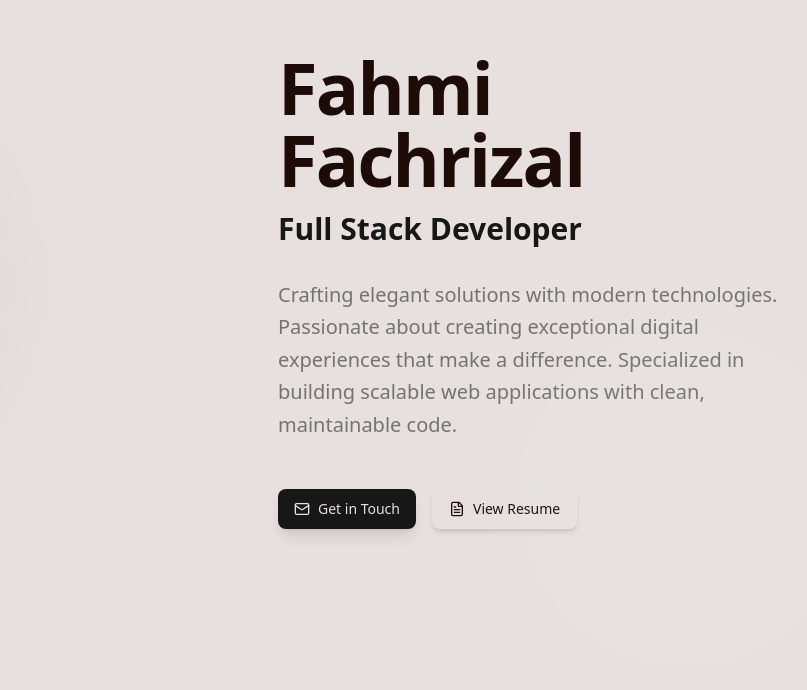
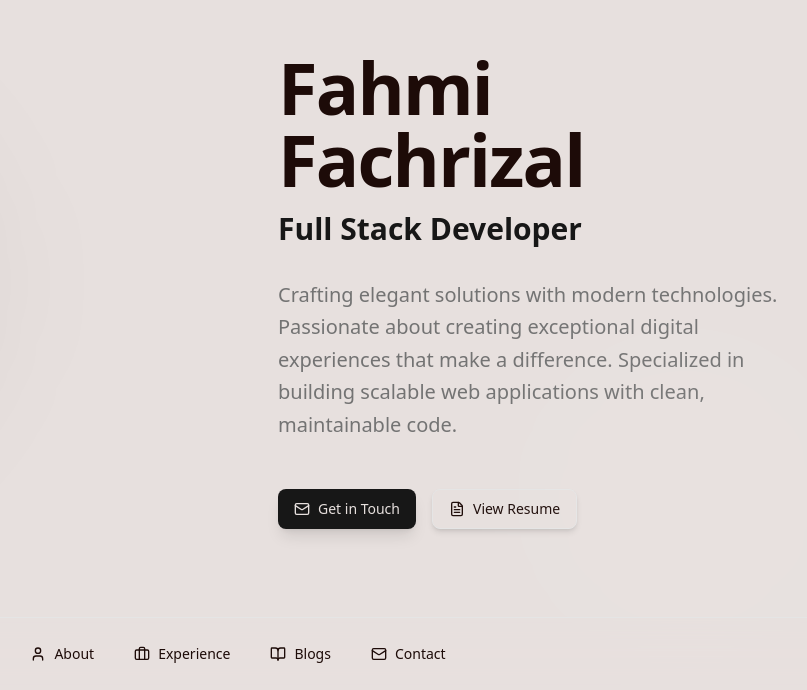
Before and after one commit to fahmifachrizal/fahmifachrizal, a Next.js app: page / in a window 1280 px wide. Shown: the part 110-800 px from the top of the page, without its empty margins (402-1209 px from the left). Built offline with nearby package versions, Linux system fonts and the light colour scheme.

Commit message:
floating menu

```diff
--- a/components/layout/floating-navbar.tsx
+++ b/components/layout/floating-navbar.tsx
@@ -1,104 +1,62 @@
-"use client"
+import React from "react"
+import { Button } from "@/components/ui/button"
+import { User, Briefcase, BookOpen, Mail } from "lucide-react"
 
-import { useEffect, useState } from "react"
-import { cn } from "@/lib/utils"
-import { Home, User, Briefcase, BookOpen, Mail } from "lucide-react"
-import { Button } from "../ui/button"
-
-interface FloatingNavbarProps {
-  isFloating?: boolean
+interface NavigationMenuProps {
+  isFloating: boolean
 }
 
-const navItems = [
-  { id: "hero", icon: Home, label: "Home" },
-  { id: "about", icon: User, label: "About" },
-  { id: "experience", icon: Briefcase, label: "Experience" },
-  { id: "blog", icon: BookOpen, label: "Blog" },
-  { id: "contact", icon: Mail, label: "Contact" },
-]
-
-export function FloatingNavbar({ isFloating = false }: FloatingNavbarProps) {
-  const [activeSection, setActiveSection] = useState("hero")
-
-  useEffect(() => {
-    const handleScroll = () => {
-      const sections = navItems
-        .map((item) => {
-          const element = document.getElementById(item.id)
-          if (element) {
-            const rect = element.getBoundingClientRect()
-            return {
-              id: item.id,
-              top: rect.top,
-              bottom: rect.bottom,
-            }
-          }
-          return null
-        })
-        .filter(Boolean)
-
-      // Find the section that's most visible in viewport
-      const viewportMiddle = window.innerHeight / 2
-      const currentSection = sections.find(
-        (section) =>
-          section &&
-          section.top <= viewportMiddle &&
-          section.bottom >= viewportMiddle
-      )
-
-      if (currentSection) {
-        setActiveSection(currentSection.id)
-      }
-    }
-
-    window.addEventListener("scroll", handleScroll)
-    handleScroll() // Initial check
-
-    return () => window.removeEventListener("scroll", handleScroll)
-  }, [])
-
-  const scrollToSection = (sectionId: string) => {
-    const element = document.getElementById(sectionId)
+export function FloatingNavbar({ isFloating }: NavigationMenuProps) {
+  const scrollToSection = (id: string) => {
+    const element = document.getElementById(id)
     if (element) {
-      const top = element.offsetTop - 100
-      window.scrollTo({ top, behavior: "smooth" })
+      element.scrollIntoView({ behavior: "smooth" })
     }
   }
 
   return (
     <nav
-      className={cn(
-        "fixed bottom-8 left-1/2 z-50 -translate-x-1/2 transition-all duration-300",
-        "hidden md:block", // Hide on mobile
-        isFloating ? "translate-y-0 opacity-100" : "translate-y-20 opacity-0"
-      )}>
-      <div className="flex items-center gap-2 rounded-full border bg-background/95 px-4 py-3 shadow-lg backdrop-blur supports-backdrop-filter:bg-background/60">
-        {navItems.map((item) => {
-          const Icon = item.icon
-          const isActive = activeSection === item.id
-
-          return (
-            <Button
-              key={item.id}
-              onClick={() => scrollToSection(item.id)}
-              className={cn(
-                "group relative flex items-center gap-2 rounded-full px-4 py-2 text-sm font-medium transition-all",
-                isActive
-                  ? "bg-primary text-primary-foreground"
-                  : "text-muted-foreground hover:bg-accent hover:text-accent-foreground"
-              )}
-              title={item.label}>
-              <Icon className="size-4" />
-              <span
-                className={cn(
-                  "max-w-0 overflow-hidden transition-all duration-300",
-                  isActive && "max-w-xs"
-                )}>
-                {item.label}
-              </span>
-            </Button>
-          )
-        })}
+      className={`fixed left-1/2 z-50 w-full -translate-x-1/2 transition-all duration-300 ease-out ${
+        isFloating ? "bottom-0 md:bottom-8" : "bottom-0"
+      }`}>
+      <div
+        className={`mx-auto flex items-center justify-center gap-1 px-4 py-4 backdrop-blur-xl transition-all duration-300 ease-out md:gap-2 ${
+          isFloating
+            ? "max-w-fit rounded-lg border border-border shadow-2xl bg-white/40"
+            : "w-full border-t border-border bg-background/50"
+        }`}>
+        <Button
+          size="lg"
+          variant="ghost"
+          onClick={() => scrollToSection("about")}
+          className="flex-1 hover:bg-primary hover:text-primary-foreground md:flex-none">
+          <User />
+          <span className="hidden sm:inline">About</span>
+        </Button>
+        <Button
+          size="lg"
+          variant="ghost"
+          onClick={() => scrollToSection("experience")}
+          className="flex-1 hover:bg-primary hover:text-primary-foreground md:flex-none">
+          <Briefcase />
+          <span className="hidden sm:inline">Experience</span>
+        </Button>
+        <Button
+          size="lg"
+          variant="ghost"
+          onClick={() => scrollToSection("blogs")}
+          className="flex-1 hover:bg-primary hover:text-primary-foreground md:flex-none">
+          <BookOpen />
+          <span className="hidden sm:inline">Blogs</span>
+        </Button>
+        <Button
+          size="lg"
+          variant="ghost"
+          onClick={() => scrollToSection("contact")}
+          className="flex-1 hover:bg-primary hover:text-primary-foreground md:flex-none">
+          <Mail />
+          <span className="hidden sm:inline">Contact</span>
+        </Button>
       </div>
     </nav>
   )
```
